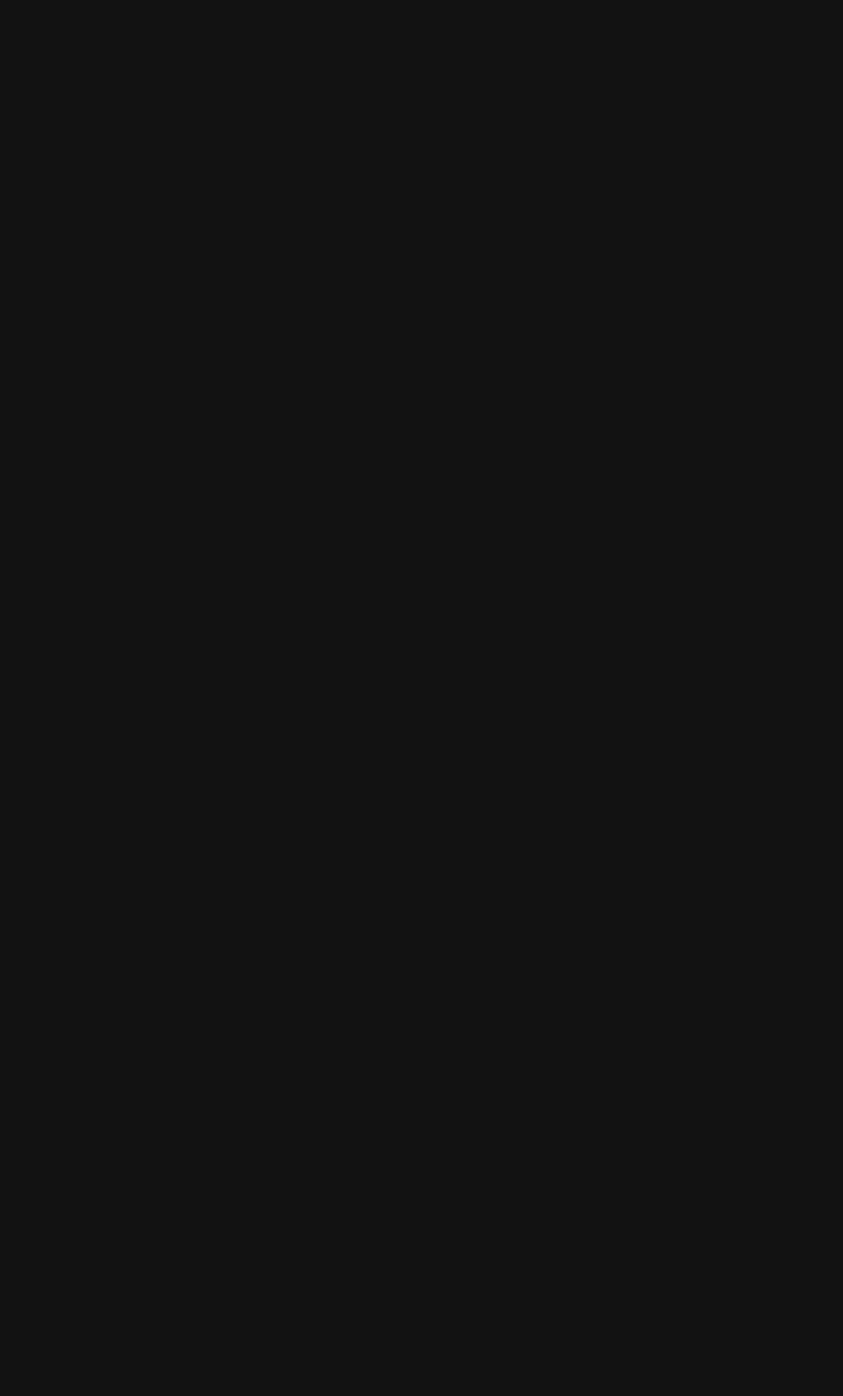
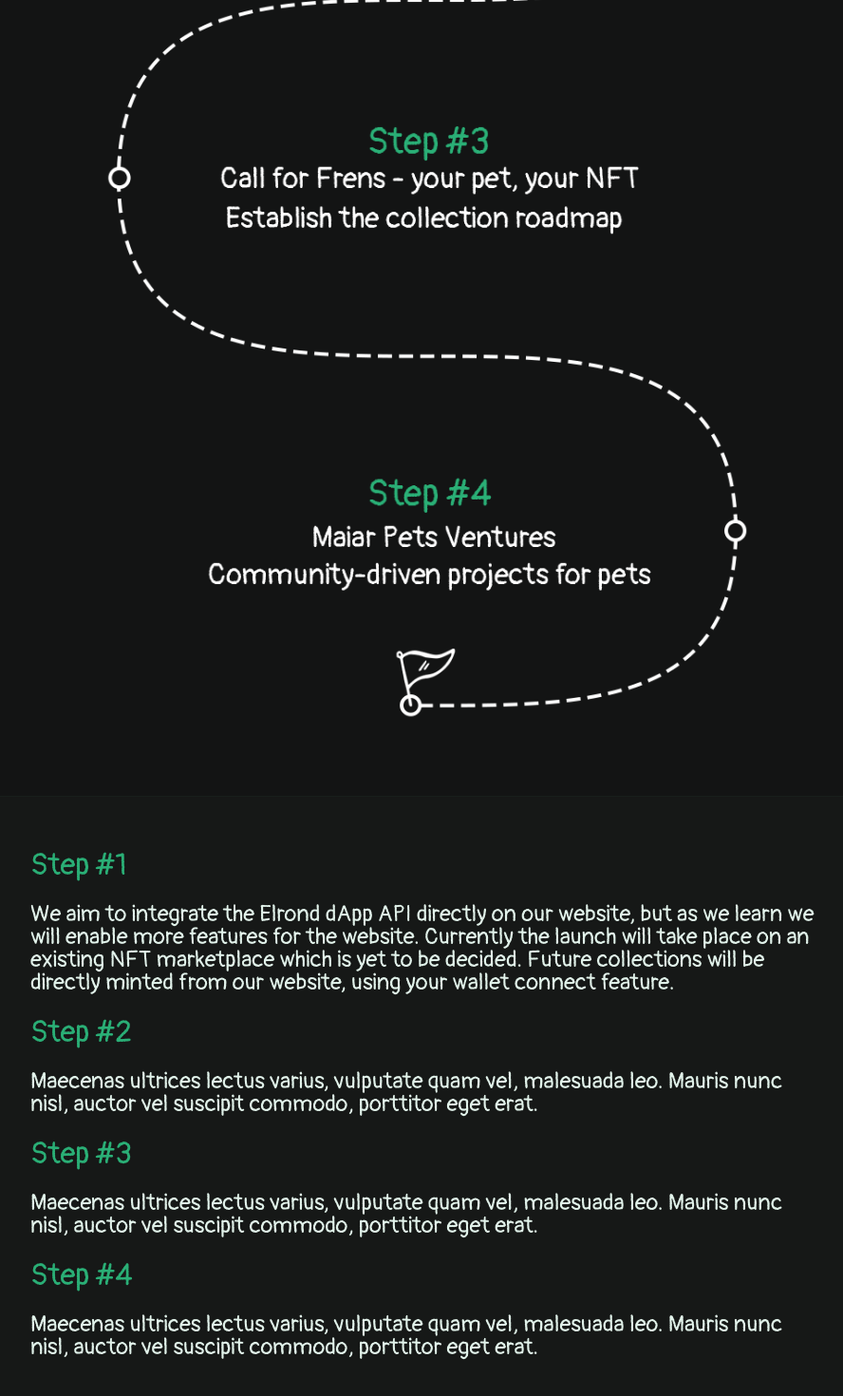
Before and after one commit to theodornitu/nextjs_maiarPets, a Next.js app: page /plan in a window 1280 px wide. Shown: the part 1090-2560 px from the top of the page at 95% size, without its empty margins (190-1078 px from the left). Before the commit the page ends 800 px from the top, so only its background shows below. Built offline with nearby package versions, Linux system fonts and the light colour scheme.

Commit message:
Added roadmap, further improvements to text are needed

```diff
--- a/pages/index.js
+++ b/pages/index.js
@@ -38,7 +38,6 @@
             />
           </div>
         </div>
-
       </section>
       <section className={darkSection}>
         <div className={s.flexContent}>
--- a/pages/plan.js
+++ b/pages/plan.js
@@ -3,14 +3,61 @@
 import Nav     from '../components/Nav'
 
 // Styles import
-import planStyles  from '../styles/Plan.module.css'
+import s  from '../styles/Plan.module.css'
 
 const plan = () => {
+  //Relevant styles
+  const darkSection = [s.section, s.dark].join(" ");
+  const lightSection = [s.section, s.light].join(" ");
+
   return (
     <div>
       <Meta />
       <Nav />
-      <h>Our plan</h>
+      <section className={darkSection}>
+        <img
+          src="/RoadMap.png"
+          class = {s.image}
+          alt="Riki #1"
+          width={900}
+          height={2000}
+        />
+      </section>
+      <section className={lightSection}>
+        <div className={s.flexContent}>
+          <text className={s.textcontent2}>
+            <p>
+              <strong>Step #1</strong>
+            </p>
+            <p>
+              We aim to integrate the Elrond dApp API directly on our website, but as we learn we will enable more features
+              for the website. Currently the launch will take place on an existing NFT marketplace which is yet to be decided.
+              Future collections will be directly minted from our website, using your wallet connect feature.
+            </p>
+            <p>
+              <strong>Step #2</strong>
+            </p>
+            <p>
+              Maecenas ultrices lectus varius, vulputate quam vel, malesuada leo.
+              Mauris nunc nisl, auctor vel suscipit commodo, porttitor eget erat.
+            </p>
+            <p>
+              <strong>Step #3</strong>
+            </p>
+            <p>
+              Maecenas ultrices lectus varius, vulputate quam vel, malesuada leo.
+              Mauris nunc nisl, auctor vel suscipit commodo, porttitor eget erat.
+            </p>
+            <p>
+              <strong>Step #4</strong>
+            </p>
+            <p>
+              Maecenas ultrices lectus varius, vulputate quam vel, malesuada leo.
+              Mauris nunc nisl, auctor vel suscipit commodo, porttitor eget erat.
+            </p>
+          </text>
+        </div>
+      </section>
     </div>
   )
 }
--- a/styles/Home.module.css
+++ b/styles/Home.module.css
@@ -1,5 +1,4 @@
 .section{
-  /* width: 100%; */
   height: auto;
 }
 
--- a/styles/Plan.module.css
+++ b/styles/Plan.module.css
@@ -0,0 +1,51 @@
+.section{
+    height: auto;
+  }
+
+  .dark{
+    background-color: #131414;
+    border-bottom: 1px solid #181e1b;
+  }
+
+  .light{
+    background-color: #161817;
+    border-bottom: 1px solid #181e1b;
+  }
+
+  .image{
+    display: flex;
+    max-width: 900px;
+    width: 100%;
+    height: auto;
+    margin: 0 auto;
+    padding-left: 2rem;
+    padding-right: 2rem;
+  }
+
+  .flexContent
+  {
+    display: flex;
+    flex-wrap: wrap;
+    max-width: 900px;
+    margin: auto;
+  }
+
+  .textContent{
+    margin: 2rem;
+  }
+
+  .textcontent2{
+    margin: 2rem;
+  }
+
+  .textcontent2 p {
+    color: #e2f3eb;
+    font-size: 1.5rem;
+    font-weight: lighter;
+  }
+
+  .textcontent2 strong {
+    color: #2aaf76;
+    font-size: 2rem;
+    font-weight: normal;
+  }
```
Also changed, not shown: public/RoadMap.png (added).
